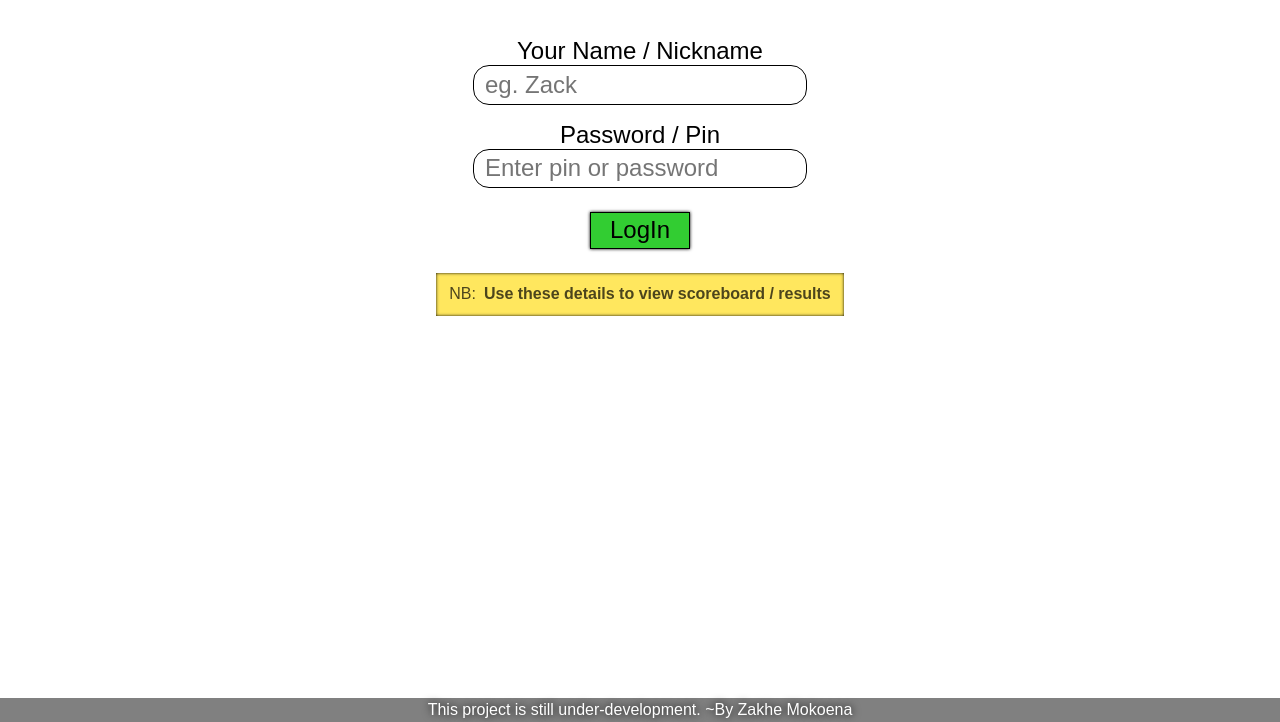
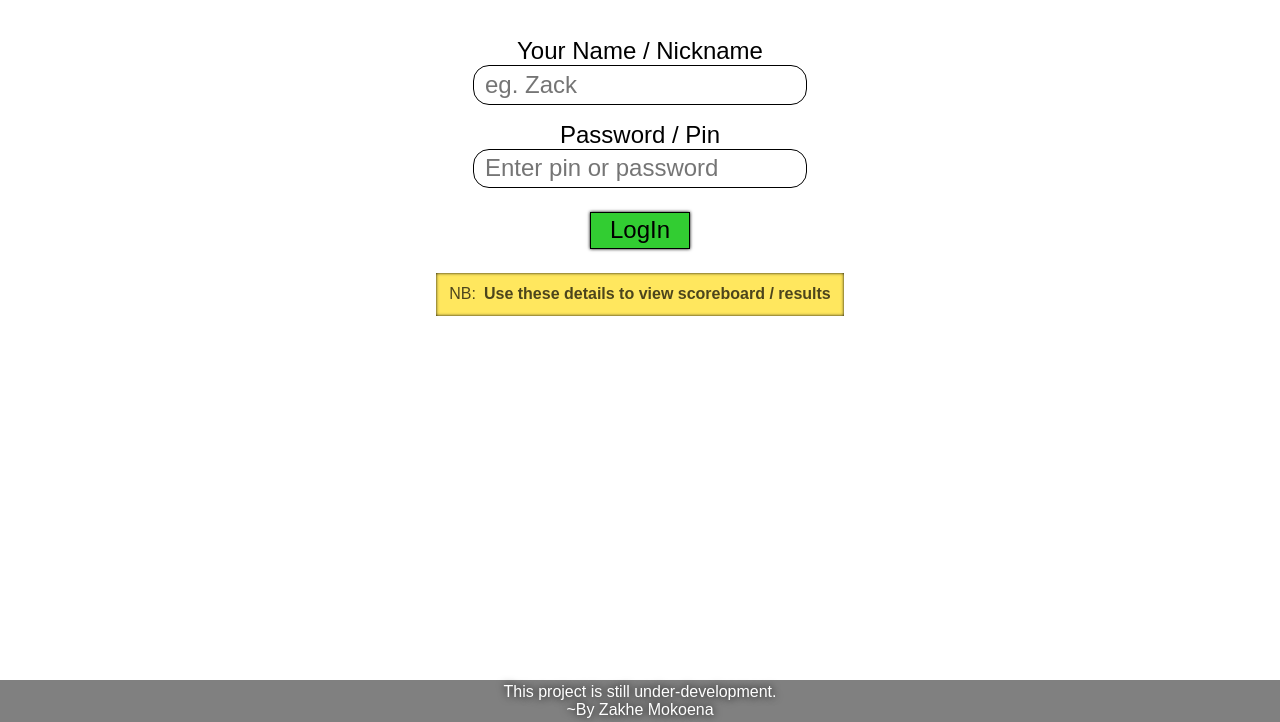
Before and after one commit to ZakheNet/PostAQuote, a website: page public/home.html in a window 1280 px wide. Shown: the part 78-800 px from the top of the page. Drawn offline with Linux system fonts and the light colour scheme.

Commit message:
small footer update

```diff
--- a/public/home.html
+++ b/public/home.html
@@ -38,7 +38,8 @@
         </section>
     </main>
     <footer>
-        This project is still under-development. ~By Zakhe Mokoena
+        <p>This project is still under-development.</p>
+        <p>~By Zakhe Mokoena</p>
     </footer>
 </body>
 </html>
```
